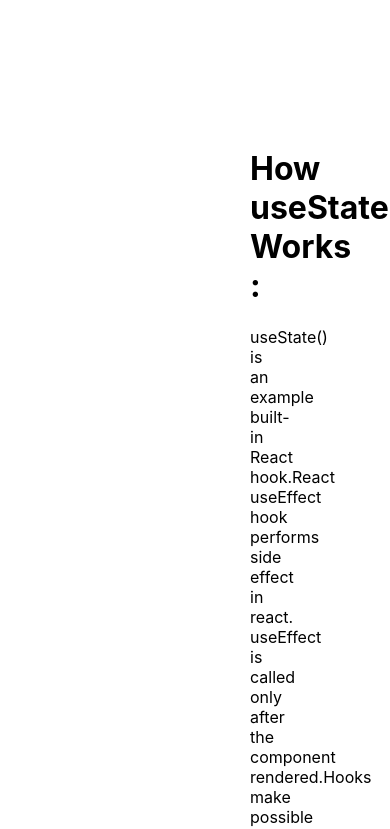
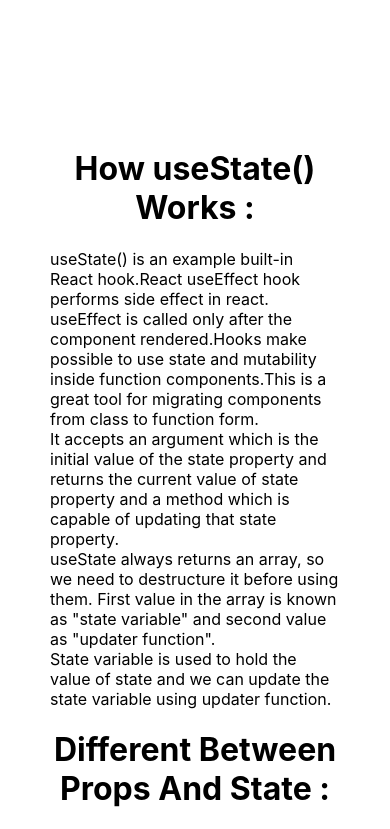
Before and after one commit to Rakib-Coder00/lucky-brand, a React (Create React App) app: page / in a window 390 px wide. Shown: the part 5232-6061 px from the top of the page. Built offline with nearby package versions, Linux system fonts and the light colour scheme.

Commit message:
make responsive QNA components

```diff
--- a/src/components/Question/Question.css
+++ b/src/components/Question/Question.css
@@ -1,3 +1,9 @@
 .qna-container{
     padding:30px 250px;
 }
+
+@media screen and (max-width:680px) {
+    .qna-container{
+        padding:30px 50px;
+    }
+}
```
